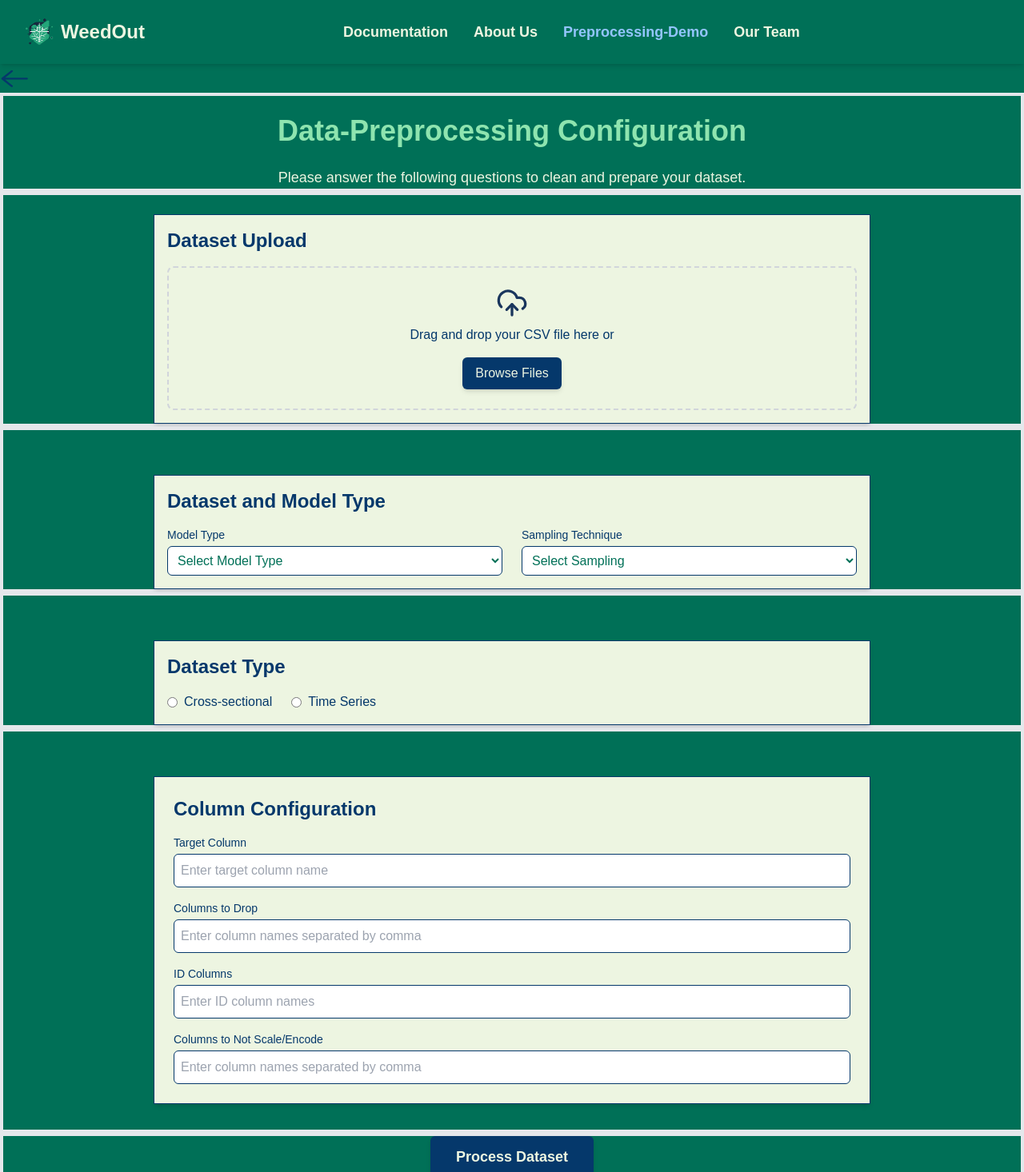
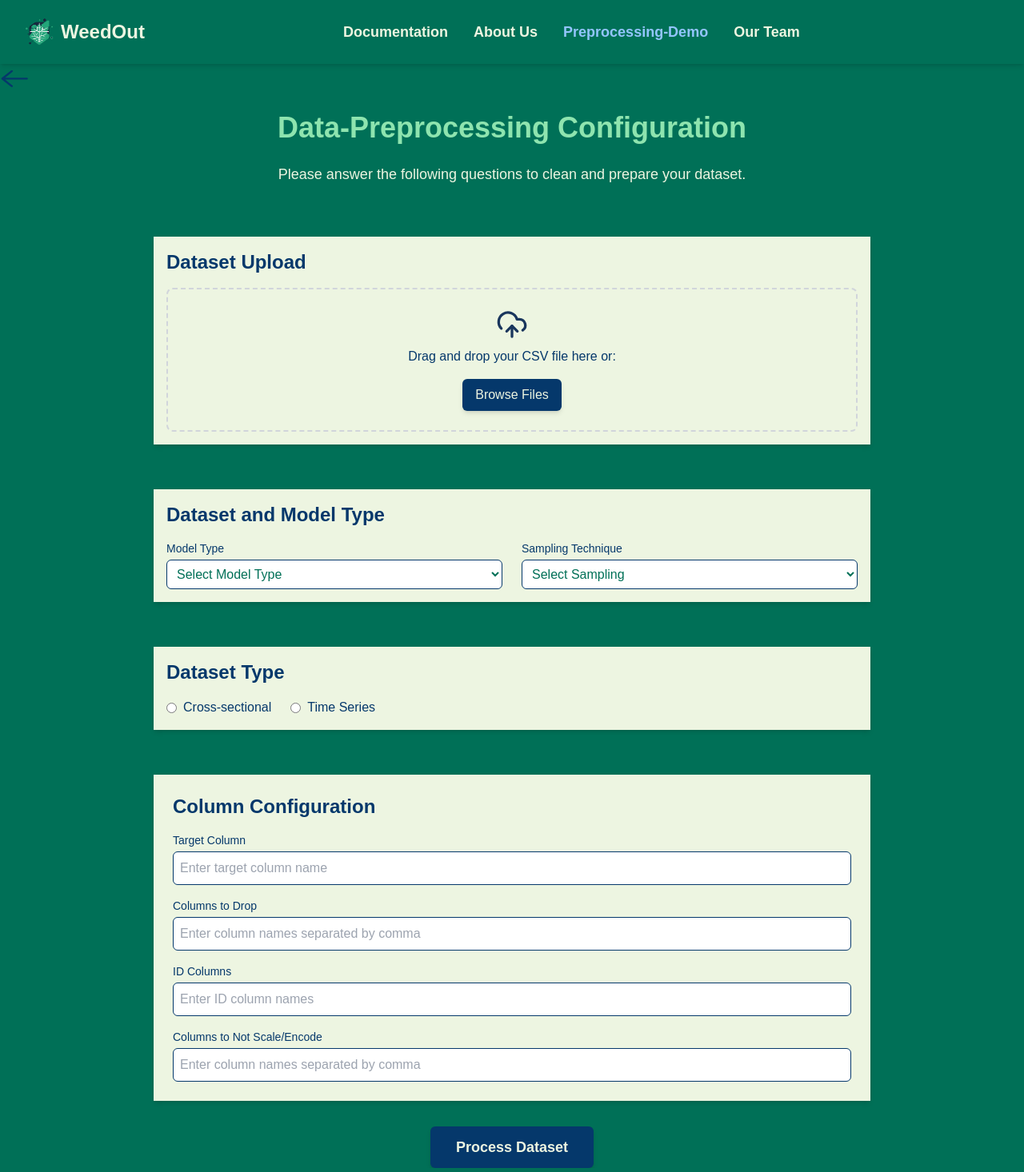
Before and after one commit to uoftweb-admin/weedout-project, a Next.js app in the folder frontend/: page /preprocessing/demo in a window 1280 px wide. Shown: the top 1466 px of the page at 80% size. Built offline with nearby package versions, Linux system fonts and the light colour scheme; a web font is replaced by a local one.

Commit message:
minor styling changes made to the demo page

```diff
--- a/frontend/app/preprocessing/demo/page.jsx
+++ b/frontend/app/preprocessing/demo/page.jsx
@@ -47,7 +47,7 @@ export default function page() {
         </button>
 
       {/* Title section */}
-        <section className="border-4 lg:pt-6 px-4 sm:px-10 lg:px-20">
+        <section className=" lg:pt-6 px-4 sm:px-10 lg:px-20 mb-10">
           <h3 className="text-2xl sm:text-3xl lg:text-4xl font-bold text-center text-infoBoxes">Data-Preprocessing Configuration</h3>
           <h4 className="text-sm sm:text-base lg:text-lg text-center pt-6 text-beige">
             Please answer the following questions to clean and prepare your dataset.
@@ -55,14 +55,14 @@ export default function page() {
         </section>
 
       {/* Upload Dataset section */}
-      <section className="border-4 lg:pt-6 px-4 sm:px-10 lg:px-20">
-          <div className="w-full max-w-4xl mx-auto p-4 bg-beige shadow-md border border-blueText ">
+      <section className=" lg:pt-6 px-4 sm:px-10 lg:px-20">
+          <div className="w-full max-w-4xl mx-auto p-4 bg-beige shadow-md ">
           <h2 className="text-blueText font-bold text-1xl sm:text-1xl lg:text-2xl mb-4">
             Dataset Upload
           </h2>
 
           <div
-            className="border-dashed border-2 border-gray-300 rounded-lg p-6 text-center cursor-pointer"
+            className="border-dashed border-2 border-gray-300 rounded-lg p-6 text-center"
             onDragOver={(e) => e.preventDefault()}
             onDrop={handleDrop}
           >
@@ -70,7 +70,7 @@ export default function page() {
               <>
                 <CloudUpload size={40} className="mx-auto text-[#1a365d]" />
                 <p className="text-blueText mt-2">
-                  Drag and drop your CSV file here or
+                  Drag and drop your CSV file here or:
                 </p>
                 <label className="mt-4 inline-block bg-blueText text-beige px-4 py-2 rounded-md cursor-pointer shadow-md
                   hover:shadow-2xl hover:bg-gradient-to-r hover:from-infoBoxes hover:to-blueText
@@ -101,9 +101,9 @@ export default function page() {
       </section>
 
       {/* Dataset and Model Type Questions */}
-      <section className="border-4 lg:pt-14 sm:pt-14 px-4 sm:px-10 lg:px-20">
+      <section className=" lg:pt-14 sm:pt-14 px-4 sm:px-10 lg:px-20">
 
-        <div className="w-full max-w-4xl mx-auto p-4 bg-beige shadow-md border border-blueText">
+        <div className="w-full max-w-4xl mx-auto p-4 bg-beige shadow-md">
         <h2 className="text-blueText font-bold text-1xl sm:text-1xl lg:text-2xl mb-4">
         Dataset and Model Type
       </h2>
@@ -137,9 +137,9 @@ export default function page() {
       </section>
 
       {/* Dataset Type Question */}
-      <section  className="border-4 lg:pt-14 sm:pt-14 px-4 sm:px-10 lg:px-20">
+      <section  className="lg:pt-14 sm:pt-14 px-4 sm:px-10 lg:px-20">
 
-        <div className="w-full max-w-4xl mx-auto p-4 bg-beige shadow-md border border-blueText">
+        <div className="w-full max-w-4xl mx-auto p-4 bg-beige shadow-md">
           <h2 className="text-blueText font-bold text-1xl sm:text-1xl lg:text-2xl mb-4">
             Dataset Type
           </h2>
@@ -160,8 +160,8 @@ export default function page() {
       </section>
 
       {/* Columns Configuration */}
-      <section className="border-4 lg:pt-14 sm:pt-14 px-4 sm:px-10 lg:px-20">
-        <div className="w-full max-w-4xl mx-auto p-6 bg-beige shadow-md border border-blueText mb-8">
+      <section className=" lg:pt-14 sm:pt-14 px-4 sm:px-10 lg:px-20">
+        <div className="w-full max-w-4xl mx-auto p-6 bg-beige shadow-md mb-8">
           <h2 className="text-blueText font-bold text-1xl sm:text-1xl lg:text-2xl mb-4">
             Column Configuration
           </h2>
@@ -174,7 +174,7 @@ export default function page() {
               <input
                 type="text"
                 placeholder="Enter target column name"
-                className="mt-1 block w-full p-2 border border-blueText rounded-md focus:outline-none focus:ring-blue-500 focus:border-blue-500"
+                className="mt-1 block w-full p-2 border text-customGreen border-blueText rounded-md focus:outline-none focus:ring-blue-500 focus:border-blue-500"
               />
             </div>
 
@@ -186,7 +186,7 @@ export default function page() {
               <input
                 type="text"
                 placeholder="Enter column names separated by comma"
-                className="mt-1 block w-full p-2 border border-blueText rounded-md focus:outline-none focus:ring-blue-500 focus:border-blue-500"
+                className="mt-1 block text-customGreen w-full p-2 border border-blueText rounded-md focus:outline-none focus:ring-blue-500 focus:border-blue-500"
               />
             </div>
 
@@ -198,7 +198,7 @@ export default function page() {
               <input
                 type="text"
                 placeholder="Enter ID column names"
-                className="mt-1 block w-full p-2 border border-blueText rounded-md focus:outline-none focus:ring-blue-500 focus:border-blue-500"
+                className="mt-1 block w-full p-2 border border-blueText rounded-md focus:outline-none text-customGreen focus:ring-blue-500 focus:border-blue-500"
               />
             </div>
 
@@ -210,7 +210,7 @@ export default function page() {
               <input
                 type="text"
                 placeholder="Enter column names separated by comma"
-                className="mt-1 block w-full p-2 border border-blueText rounded-md focus:outline-none focus:ring-blue-500 focus:border-blue-500"
+                className="mt-1 block w-full p-2 border text-customGreen border-blueText rounded-md focus:outline-none focus:ring-blue-500 focus:border-blue-500"
               />
             </div>
           </div>
@@ -218,9 +218,9 @@ export default function page() {
       </section>
 
       {/* Button: Process Dataset */}
-      <section className="flex justify-center items-center border-4">
+      <section className="flex justify-center items-center">
           <button
-            onClick={() => router.push("/preprocessing/demo")}
+            onClick={() => router.push("/preprocessing/results")}
             className="bg-blueText text-beige text-lg font-semibold px-8 py-3 rounded-md shadow-md
             hover:shadow-2xl hover:bg-gradient-to-r hover:from-infoBoxes hover:to-blueText
             transition duration-300 ease-in-out">
```
